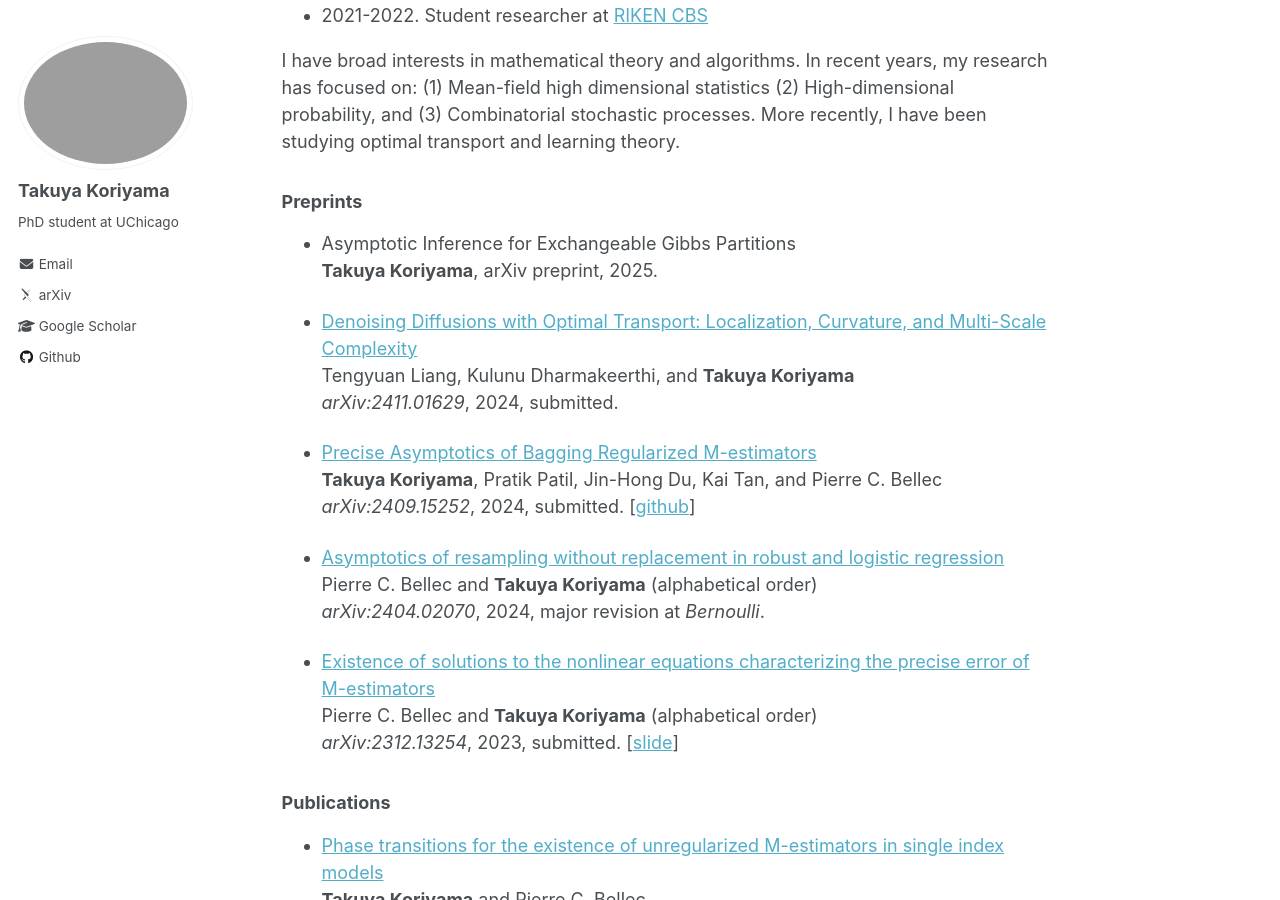
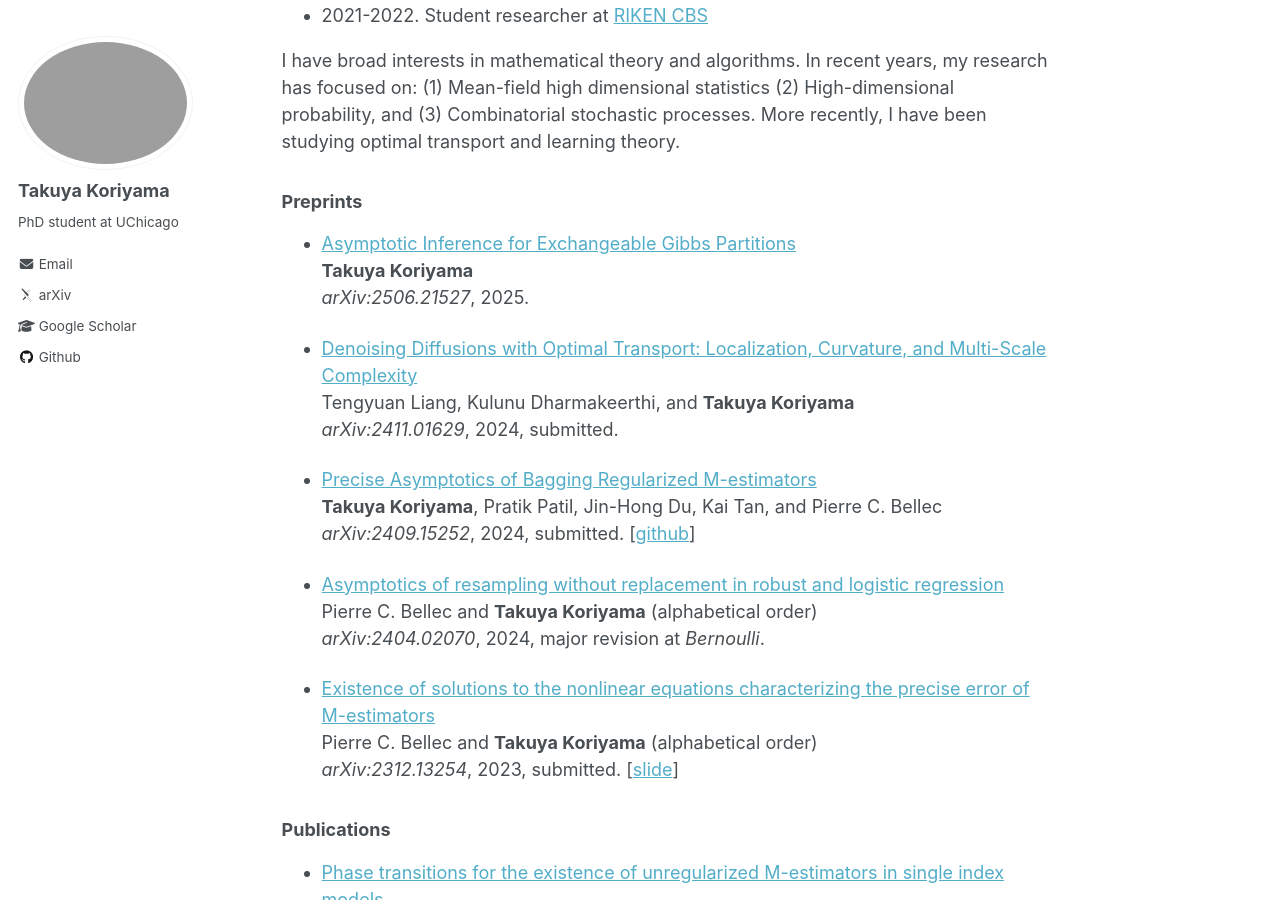
Before and after one commit to TakuyaKoriyama/takuyakoriyama.github.io, a Jekyll site: the page built from _pages/about.md, in a window 1280 px wide and 900 px high, scrolled down 369 px. Built offline with Jekyll 4.4.1, drawn with Linux system fonts in a browser that asks for light colours; some web fonts are replaced.

Commit message:
Update about.md

```diff
--- a/_pages/about.md
+++ b/_pages/about.md
@@ -30,8 +30,9 @@ I have broad interests in mathematical theory and algorithms. In recent years, m
 More recently, I have been studying optimal transport and learning theory.
 
 ### Preprints
-* Asymptotic Inference for Exchangeable Gibbs Partitions\\
-__Takuya Koriyama__, arXiv preprint, 2025.
+* [Asymptotic Inference for Exchangeable Gibbs Partitions](https://arxiv.org/abs/2506.21527)\\
+__Takuya Koriyama__\\
+*arXiv:2506.21527*, 2025.
 
 * [Denoising Diffusions with Optimal Transport: Localization, Curvature, and Multi-Scale Complexity](https://arxiv.org/abs/2411.01629)\\
 Tengyuan Liang, Kulunu Dharmakeerthi, and __Takuya Koriyama__\\
```
